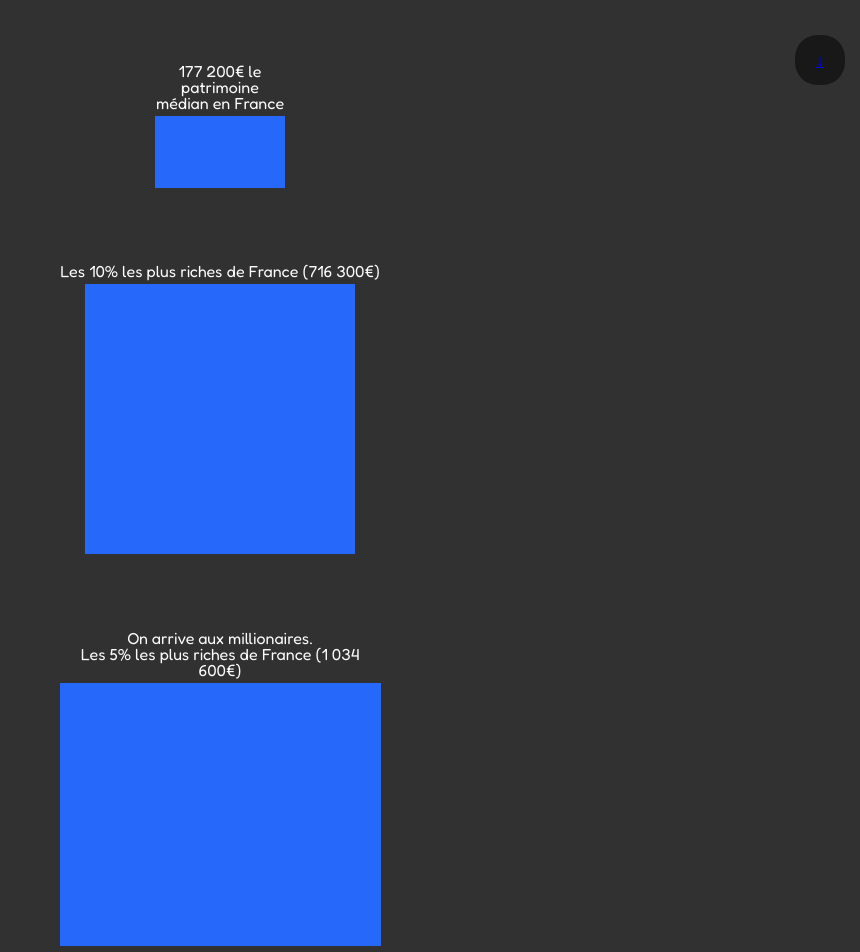
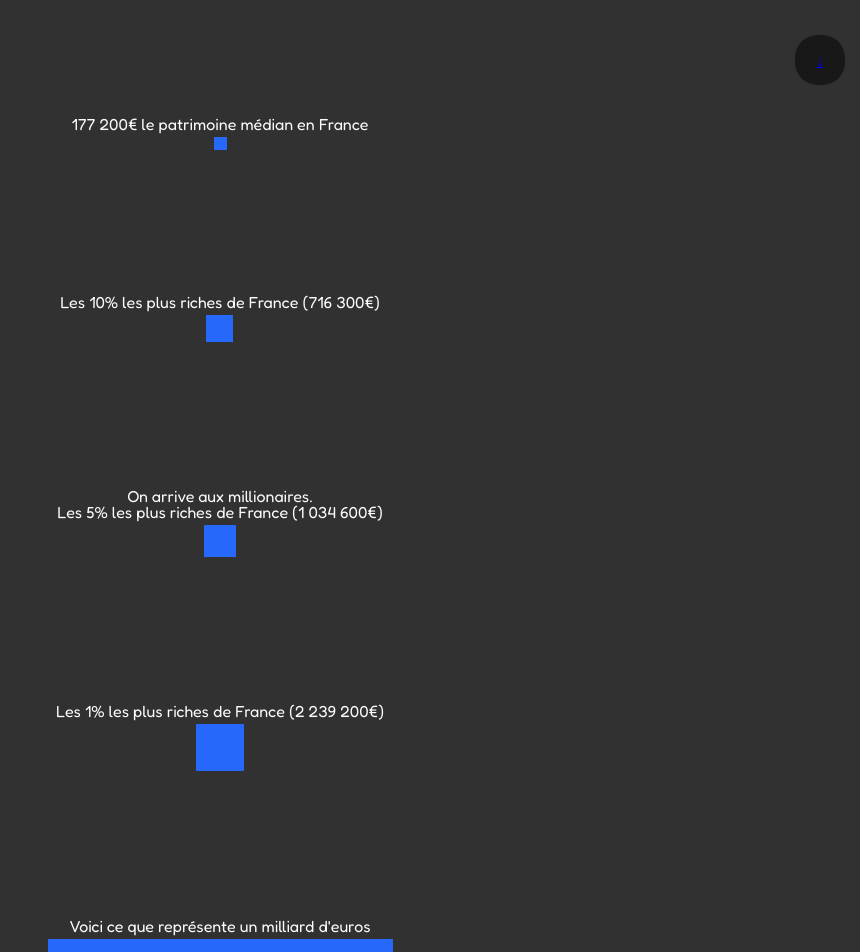
Before and after one commit to NovaeChan/millionsVsBillions, a React (Vite) app: page / in a window 1280 px wide. Shown: the part 700-1652 px from the top of the page, without its empty margins (420-1280 px from the left). Built offline with nearby package versions, Linux system fonts and the light colour scheme.

Commit message:
Added last part of the scale and corrected the scale. 10px was too big

```diff
--- a/src/pages/Home.jsx
+++ b/src/pages/Home.jsx
@@ -1,10 +1,12 @@
 import '../styles/main.css'
 
-import moneyBlock from '../assets/money-block.png';
 import { useEffect } from 'react';
 
 export default function Home() {
 
+    //TODO : Deal with case where active is null
+    //Add scale to show what is a million when showing Bernard Arnaud wealth
+    //Add trivia to explain how stupid it is. Like how long someone at minimum wage would need to work to get this amount of wealth
 
     useEffect(() => {
         let currentIndex = 0;
@@ -30,7 +32,8 @@ export default function Home() {
             active.classList.remove('active');
             x.classList.add('active');
             x.scrollIntoView({
-                behavior: 'smooth'
+                behavior: 'smooth',
+                alignToTop: false,
               });
         }
     }, [])
@@ -47,33 +50,38 @@ export default function Home() {
                     <span>Avec l&apos;augmentation des inégalités d&apos;années en années, il est temps de rappeler le patrimoine en euros de Français les plus riches comparé à celui du français moyen.</span>
                 </div>
                 <div className='main-desc'>
-                    <p>Chaque <img src={moneyBlock}></img> correspond à 1000€.</p>
+                    <p>Chaque pixel bleu correspond à 1000€.</p>
                     <p>Pour défiler chaque catégorie, il suffit de cliquer sur la flèche qui va apparaître</p>
                 </div>
-                <div>
+                <div className='wrapper'>
                     <div className='demo 10poorest active'>
                         <span>Les 10% les plus pauvres possèdent au plus 4400€ </span>
                         <div className='money-block tenPoorest'></div>
                     </div>
-                    <div className='demo median'>
+                    <div className='demo'>
                         <span>177 200€ le patrimoine médian en France</span>
                         <div className='money-block median'></div>
                     </div>
-                    <div className='demo tenRichest'>
+                    <div className='demo'>
                         <span>Les 10% les plus riches de France (716 300€)</span>
-                        <div className='money-block tenrichest'></div>
+                        <div className='money-block tenRichest'></div>
                     </div>
-                    <div className='demo fiveRichest'>
+                    <div className='demo'>
                         <span>On arrive aux millionaires.<br/> Les 5% les plus riches de France (1 034 600€)</span>
                         <div className='money-block fiveRichest'></div>
                     </div>
-                    <div className='demo oneRichest'>
+                    <div className='demo'>
                         <span>Les 1% les plus riches de France (2 239 200€)</span>
                         <div className='money-block oneRichest'></div>
                     </div>
-                    <div className='demo milliard'>
-                        <span>Voici ce que représente une richesse d&apos;un milliard d&apos;euros</span>
+                    <div className='demo'>
+                        <span>Voici ce que représente un milliard d&apos;euros</span>
                         <div className='money-block oneBillion'></div>
+
+                    </div>
+                    <div className='demo'>
+                        <span>Voici la richesse de Bernard Arnault 204,56 milliards d&apos;euros</span>
+                        <div className='money-block bernard'><div className='demo information'><span>Un peu de patience, on y arrive</span></div></div>
                     </div>
                 </div>
 
--- a/src/styles/main.css
+++ b/src/styles/main.css
@@ -74,6 +74,17 @@ main {
     }
 }
 
+.wrapper {
+    display: flex;
+    flex-direction: column;
+    flex-wrap: nowrap;
+    gap: 5%;
+
+    div {
+        margin-bottom: 5%;
+    }
+}
+
 .money-block {
     width: var(--block-size);
     height: var(--block-size);
@@ -83,33 +94,51 @@ main {
 }
 
 .tenPoorest {
+    flex: 0 0 auto;
     width: calc(var(--block-size)*2.1);
     height: calc(var(--block-size)*2.1);
 }
 
 .median {
+    flex: 0 0 auto;
     width: calc(var(--block-size)*13);
     height: calc(var(--block-size)*13);
 }
 
-.tenrichest {
+.tenRichest {
+    flex: 0 0 auto;
     width: calc(var(--block-size)*27);
     height: calc(var(--block-size)*27);
 }
 
 .fiveRichest {
+    flex: 0 0 auto;
     width: calc(var(--block-size)*32.1);
     height: calc(var(--block-size)*32.1);
 }
 
 .oneRichest {
-    width: calc(var(--block-size)*34.5);
-    height: calc(var(--block-size)*64.9);
+    flex: 0 0 auto;
+    width: calc(var(--block-size)*47.3);
+    height: calc(var(--block-size)*47.3);
 }
 
 .oneBillion {
+    flex: 0 0 auto;
     width: 345px;
-    height: calc(var(--block-size)*289855.1);
+    height: calc(var(--block-size)*2898.55);
+}
+
+.information {
+    position: absolute;
+    top: 50%;
+
+}
+
+.bernard {
+    width: 345px;
+    height: 592927.53px;
+    position: relative;
 }
 
 .arrowDown {
--- a/src/styles/variables.css
+++ b/src/styles/variables.css
@@ -2,5 +2,5 @@
     --main-bg-color: #313131;
     --secondary-bg-color: #1f1f1f;
     --main-text-color: #fcfcfc;
-    --block-size: 10px;
+    --block-size: 1px;
 }
```
